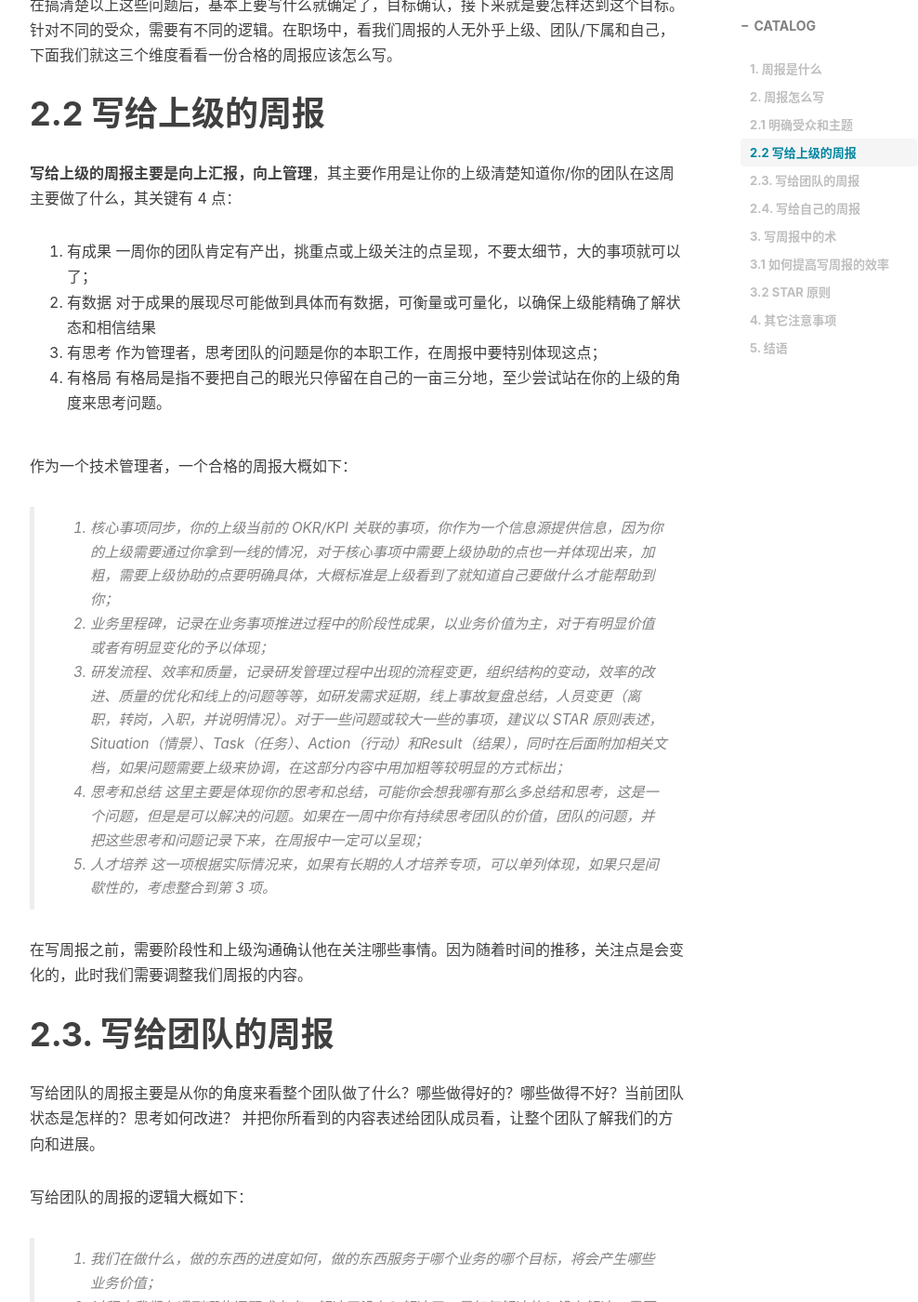
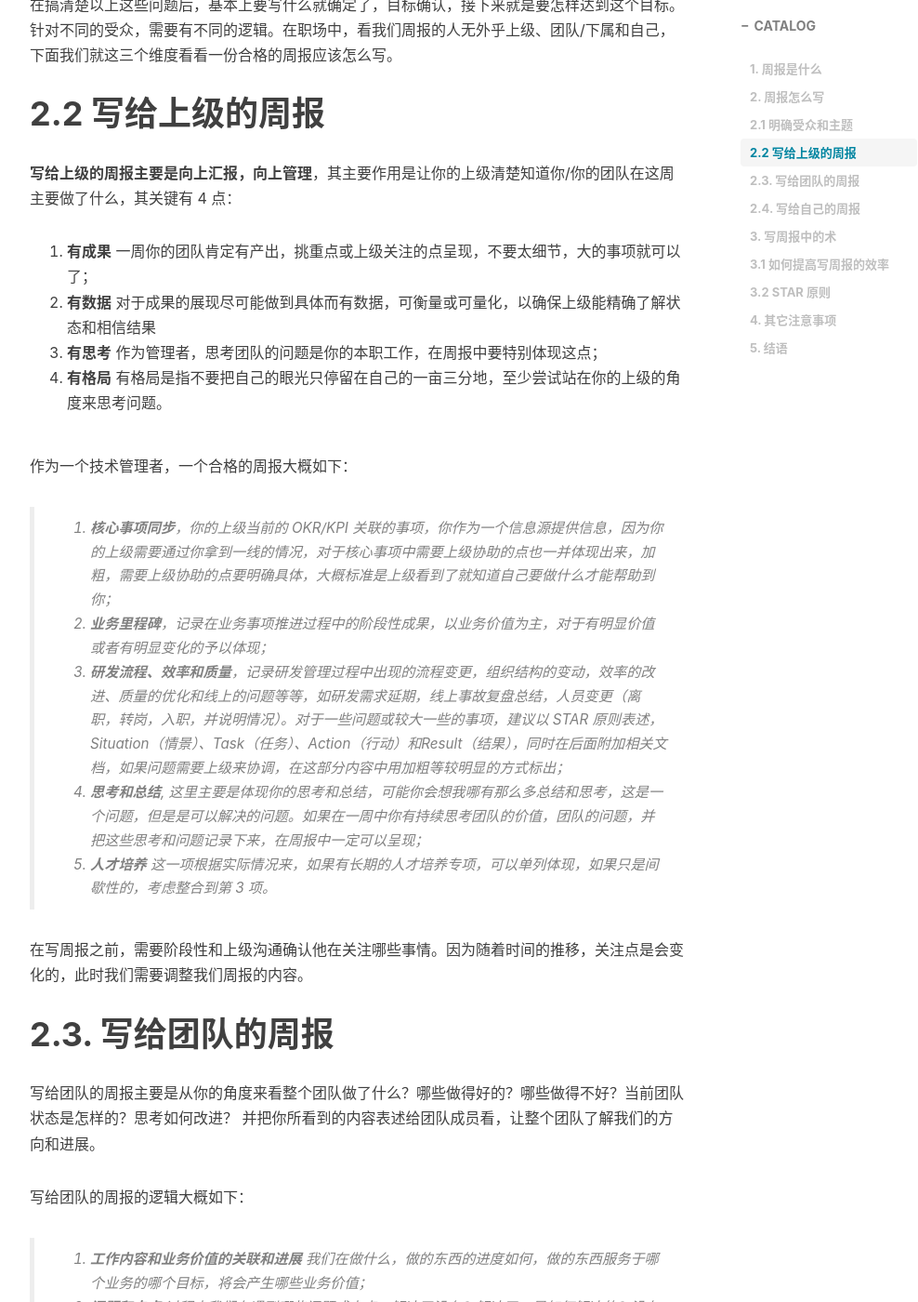
Before and after one commit to phppan/phppan.github.io, a Jekyll site: the page built from _posts/2022-04-11-聊聊周报-团队管理和自我管理的利器.md, in a window 1280 px wide and 1400 px high, scrolled down 1944 px. Shown: the whole window at 93% size, without its empty margins (233-1221 px from the left). Built offline with Jekyll 4.4.1, drawn with Linux system fonts in a browser that asks for light colours; nearby versions of some CDN libraries; comment, search, counter and statistics services are not loaded; some of the changed text lies outside the part shown.

Commit message:
fix: 文案修改

```diff
--- a/_posts/2022-04-11-聊聊周报-团队管理和自我管理的利器.md
+++ b/_posts/2022-04-11-聊聊周报-团队管理和自我管理的利器.md
@@ -66,19 +66,19 @@ tags:
 # 2.2 写给上级的周报
 **写给上级的周报主要是向上汇报，向上管理**，其主要作用是让你的上级清楚知道你/你的团队在这周主要做了什么，其关键有 4 点：
 
-1. 有成果 一周你的团队肯定有产出，挑重点或上级关注的点呈现，不要太细节，大的事项就可以了；
-2. 有数据 对于成果的展现尽可能做到具体而有数据，可衡量或可量化，以确保上级能精确了解状态和相信结果
-3. 有思考 作为管理者，思考团队的问题是你的本职工作，在周报中要特别体现这点；
-4. 有格局 有格局是指不要把自己的眼光只停留在自己的一亩三分地，至少尝试站在你的上级的角度来思考问题。
+1. **有成果** 一周你的团队肯定有产出，挑重点或上级关注的点呈现，不要太细节，大的事项就可以了；
+2. **有数据** 对于成果的展现尽可能做到具体而有数据，可衡量或可量化，以确保上级能精确了解状态和相信结果
+3. **有思考** 作为管理者，思考团队的问题是你的本职工作，在周报中要特别体现这点；
+4. **有格局** 有格局是指不要把自己的眼光只停留在自己的一亩三分地，至少尝试站在你的上级的角度来思考问题。
 
 
 作为一个技术管理者，一个合格的周报大概如下：
 
-> 1. 核心事项同步，你的上级当前的 OKR/KPI 关联的事项，你作为一个信息源提供信息，因为你的上级需要通过你拿到一线的情况，对于核心事项中需要上级协助的点也一并体现出来，加粗，需要上级协助的点要明确具体，大概标准是上级看到了就知道自己要做什么才能帮助到你；
-> 2. 业务里程碑，记录在业务事项推进过程中的阶段性成果，以业务价值为主，对于有明显价值或者有明显变化的予以体现；
-> 3. 研发流程、效率和质量，记录研发管理过程中出现的流程变更，组织结构的变动，效率的改进、质量的优化和线上的问题等等，如研发需求延期，线上事故复盘总结，人员变更（离职，转岗，入职，并说明情况）。对于一些问题或较大一些的事项，建议以 STAR 原则表述，Situation（情景）、Task（任务）、Action（行动）和Result（结果），同时在后面附加相关文档，如果问题需要上级来协调，在这部分内容中用加粗等较明显的方式标出；
-> 4. 思考和总结 这里主要是体现你的思考和总结，可能你会想我哪有那么多总结和思考，这是一个问题，但是是可以解决的问题。如果在一周中你有持续思考团队的价值，团队的问题，并把这些思考和问题记录下来，在周报中一定可以呈现；
-> 5. 人才培养 这一项根据实际情况来，如果有长期的人才培养专项，可以单列体现，如果只是间歇性的，考虑整合到第 3 项。
+> 1. **核心事项同步**，你的上级当前的 OKR/KPI 关联的事项，你作为一个信息源提供信息，因为你的上级需要通过你拿到一线的情况，对于核心事项中需要上级协助的点也一并体现出来，加粗，需要上级协助的点要明确具体，大概标准是上级看到了就知道自己要做什么才能帮助到你；
+> 2. **业务里程碑**，记录在业务事项推进过程中的阶段性成果，以业务价值为主，对于有明显价值或者有明显变化的予以体现；
+> 3. **研发流程、效率和质量**，记录研发管理过程中出现的流程变更，组织结构的变动，效率的改进、质量的优化和线上的问题等等，如研发需求延期，线上事故复盘总结，人员变更（离职，转岗，入职，并说明情况）。对于一些问题或较大一些的事项，建议以 STAR 原则表述，Situation（情景）、Task（任务）、Action（行动）和Result（结果），同时在后面附加相关文档，如果问题需要上级来协调，在这部分内容中用加粗等较明显的方式标出；
+> 4. **思考和总结**, 这里主要是体现你的思考和总结，可能你会想我哪有那么多总结和思考，这是一个问题，但是是可以解决的问题。如果在一周中你有持续思考团队的价值，团队的问题，并把这些思考和问题记录下来，在周报中一定可以呈现；
+> 5. **人才培养** 这一项根据实际情况来，如果有长期的人才培养专项，可以单列体现，如果只是间歇性的，考虑整合到第 3 项。
 
 
 在写周报之前，需要阶段性和上级沟通确认他在关注哪些事情。因为随着时间的推移，关注点是会变化的，此时我们需要调整我们周报的内容。
@@ -88,12 +88,12 @@ tags:
 并把你所看到的内容表述给团队成员看，让整个团队了解我们的方向和进展。
 
 写给团队的周报的逻辑大概如下：
->1. 我们在做什么，做的东西的进度如何，做的东西服务于哪个业务的哪个目标，将会产生哪些业务价值；
-2. 过程中我们有遇到哪些问题或卡点，解决了没有？解决了，是如何解决的？没有解决，需要哪些努力或协助，现在进展如何。如一些人员的变动，组织流程的变更，公司级的变更周知，大家捅的娄子，线上的事故，需求延期等等；
-3. 过程中我们有达成哪些激动人心的小目标，如某大功能上线，某业务增长超出预期，某基建阶段性产出等；
-4. 落到细节上，从时间维度看，我们这周在哪些业务线交付了哪些内容，下周要交付哪些内容，哪些内容会跨更长的周期；
-5. 整体团队、业务等状态如何，团队成长如何；
-6. 过程中我们有哪些思考和总结。
+>1. **工作内容和业务价值的关联和进展** 我们在做什么，做的东西的进度如何，做的东西服务于哪个业务的哪个目标，将会产生哪些业务价值；
+2. **问题和卡点** 过程中我们有遇到哪些问题或卡点，解决了没有？解决了，是如何解决的？没有解决，需要哪些努力或协助，现在进展如何。如一些人员的变动，组织流程的变更，公司级的变更周知，大家捅的娄子，线上的事故，需求延期等等；
+3. **里程碑** 过程中我们有达成哪些激动人心的小目标，如某大功能上线，某业务增长超出预期，某基建阶段性产出等；
+4. **时间维度的交付逻辑** 落到细节上，从时间维度看，我们这周在哪些业务线交付了哪些内容，下周要交付哪些内容，哪些内容会跨更长的周期；
+5. **状态** 整体团队、业务等状态如何，团队成长如何；
+6. **思考和总结** 过程中我们有哪些思考和总结。
 
 **团队的周报更多的是从团队管理者的角度来看问题，抓大放小，持续思考。**
 
@@ -105,13 +105,13 @@ tags:
 
 个人周报大概逻辑如下：
 
-> 1. 本周重要产出 每个人的工作都是为企业创造价值，我们在对本周进行总结时，需要把与业务价值相关联的事项拎出来，关注重要的事项，**最多列三项**，并且 review 这些事项的进展，问题以及下周我们要解决的点；
-> 2. 下周重点事项 列出下周要做的重点事项，有些是从本周的重点事项中引申出来的，还有一些是新增的；
-> 3. 问题和思考 列出工作中的问题和卡点，把问题反馈出来，并把思考总结的方案也写出来；
-> 4. 总结和成长 对个人一周内的成长做一些总结，是否比上周更好一些了？在哪些方面有所进步，技术基础技能，软技能，知识性的？技能性的？这里是关系个人成长关键的一节。
+> 1. **本周重要产出** 每个人的工作都是为企业创造价值，我们在对本周进行总结时，需要把与业务价值相关联的事项拎出来，关注重要的事项，**最多列三项**，并且 review 这些事项的进展，问题以及下周我们要解决的点；
+> 2. **下周重点事项** 列出下周要做的重点事项，有些是从本周的重点事项中引申出来的，还有一些是新增的；
+> 3. **问题和思考** 列出工作中的问题和卡点，把问题反馈出来，并把思考总结的方案也写出来；
+> 4. **总结和成长** 对个人一周内的成长做一些总结，是否比上周更好一些了？在哪些方面有所进步，技术基础技能，软技能，知识性的？技能性的？这里是关系个人成长关键的一节。
 
-于公问自己：规划的三件事情有没有做好？三件事是怎么做的？成果怎么样？下周应该怎么去规划？
-于私问自己：相比上周你有进步吗？有投入时间提升自己吗？投入了多少时间？有没有系统性的去规划自己的成长？
+**于公问自己：规划的三件事情有没有做好？三件事是怎么做的？成果怎么样？下周应该怎么去规划？**
+**于私问自己：相比上周你有进步吗？有投入时间提升自己吗？投入了多少时间？有没有系统性的去规划自己的成长？**
 
 
 # 3. 写周报中的术
@@ -127,10 +127,10 @@ STAR 原则即情景(Situation)、任务/目标(Task/Target)、行动(Action)和
 
 我们写周报和面试时类似，都有给一个不熟悉某块东西的人讲清楚一个事情的逻辑，在这个场景下 STAR 原则会让你事半功倍，其结构化表述如下：
 
->情景(Situation)：事情的背景是什么，在什么情况下发生的；
->任务/目标(Task/Target)：明确要做什么，目标在哪；
->行动(Action)：针对以上的情景和目标，做详细分析的，你采用了什么行动方式；
->结果(Result)：有什么可衡量的结果。
+>**情景(Situation)**：事情的背景是什么，在什么情况下发生的；
+>**任务/目标(Task/Target)**：明确要做什么，目标在哪；
+>**行动(Action)**：针对以上的情景和目标，做详细分析的，你采用了什么行动方式；
+>**结果(Result)**：有什么可衡量的结果。
 
 如果要表述的是事故或问题类的，可以把原因分析和后续规避方案等加上。
 
@@ -152,7 +152,7 @@ STAR 原则即情景(Situation)、任务/目标(Task/Target)、行动(Action)和
 
 如果你在带一个团队，如果你想在团队中执行周报的逻辑，那么先思考一下你的目的是什么？
 是想让同学们养成工作计划/思考/总结的习惯？还是想让他们快速成长？还是想拿到一线的情况？
-对于技术管理者来说，周报是一个管理动作，而我们在做管理的时候不要做无效的管理动作，思考一下本质的逻辑。
+对于技术管理者来说，周报是一个管理动作，而我们在做管理的时候不要做无效的管理动作，**思考一下本质的逻辑**。
 
 写了这么多，斟酌反复，还是觉得有些想说的没有说出来，就这样吧。
 
```
